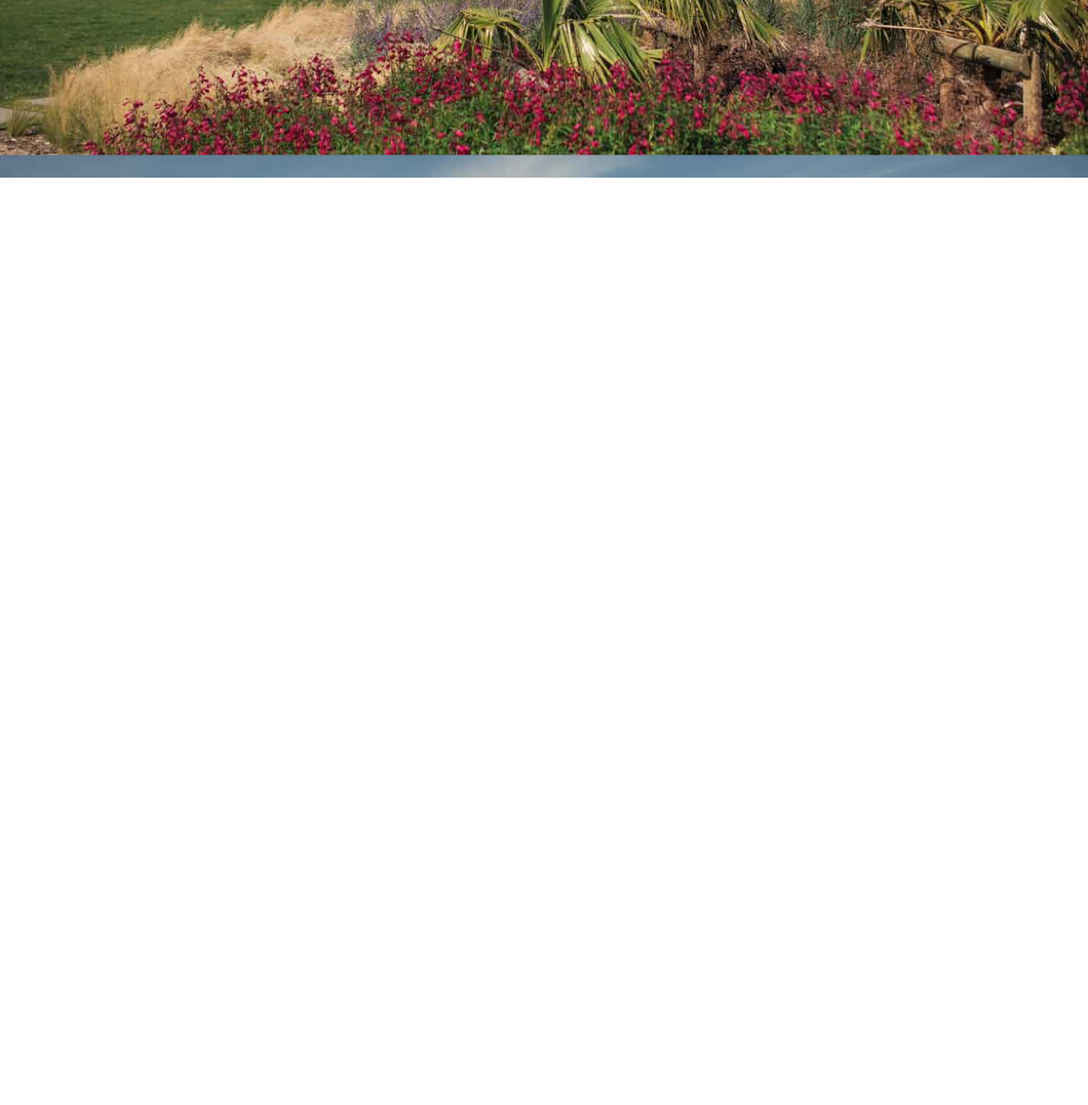
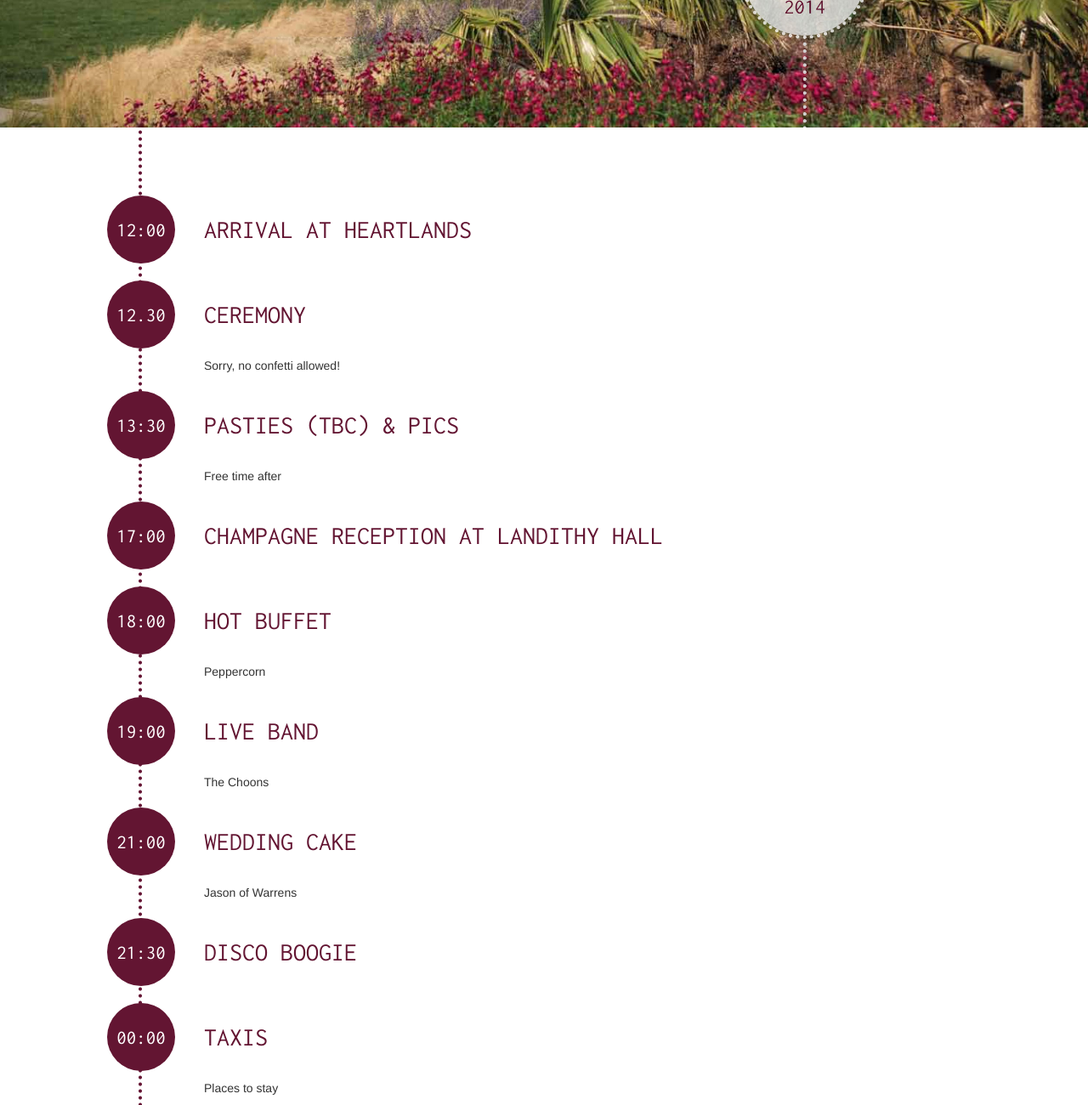
Before and after one commit to andrewdavey/wedding, a website: page index.html in a window 1280 px wide. Shown: the part 591-1891 px from the top of the page at 85% size. Before the commit the page ends 800 px from the top, so only its background shows below. Drawn offline with Linux system fonts and the light colour scheme; a web font is replaced by a local one.

Commit message:
Header and schedule

```diff
--- a/index.html
+++ b/index.html
@@ -7,7 +7,7 @@
     <title>Andrew & Sarah's Wedding</title>
 
     <link href="css/index.css" rel="stylesheet">
-    <link href='http://fonts.googleapis.com/css?family=Codystar|Give+You+Glory|Stalemate|Sacramento' rel='stylesheet' type='text/css'>
+    <link href='http://fonts.googleapis.com/css?family=Codystar|Inconsolata' rel='stylesheet' type='text/css'>
 
     <!-- HTML5 Shim and Respond.js IE8 support of HTML5 elements and media queries -->
     <!-- WARNING: Respond.js doesn't work if you view the page via file:// -->
@@ -17,12 +17,69 @@
     <![endif]-->
 </head>
 <body>
-    <div class="container">
-        <div class="header">
-            <h1>Andrew & Sarah</h1>
-            <p class="getting-married">Getting Married</p>
-            <p class="date">18<span>th</span> October <span>2014</span></p>
+    <img class="header" src="/images/header-background.jpg" />
+    <div class="schedule-item">
+        <div class="time">
+            12:00
         </div>
+        <h2>Arrival at Heartlands</h2>
+        <p></p>
+    </div>
+    <div class="schedule-item">
+        <div class="time">
+            12.30
+        </div>
+        <h2>Ceremony</h2>
+        <p>Sorry, no confetti allowed!</p>
+    </div>
+    <div class="schedule-item">
+        <div class="time">
+            13:30
+        </div>
+        <h2>Pasties (tbc) &amp; Pics</h2>
+        <p>Free time after</p>
+    </div>
+    <div class="schedule-item">
+        <div class="time">
+            17:00
+        </div>
+        <h2>Champagne Reception at Landithy Hall</h2>
+        <p></p>
+    </div>
+    <div class="schedule-item">
+        <div class="time">
+            18:00
+        </div>
+        <h2>Hot Buffet</h2>
+        <p>Peppercorn</p>
+    </div>
+    <div class="schedule-item">
+        <div class="time">
+            19:00
+        </div>
+        <h2>Live Band</h2>
+        <p>The Choons</p>
+    </div>
+    <div class="schedule-item">
+        <div class="time">
+            21:00
+        </div>
+        <h2>Wedding Cake</h2>
+        <p>Jason of Warrens</p>
+    </div>
+    <div class="schedule-item">
+        <div class="time">
+            21:30
+        </div>
+        <h2>Disco Boogie</h2>
+        <p></p>
+    </div>
+    <div class="schedule-item">
+        <div class="time">
+            00:00
+        </div>
+        <h2>Taxis</h2>
+        <p>Places to stay</p>
     </div>
 </body>
 </html>
--- a/less/site.less
+++ b/less/site.less
@@ -1,28 +1,41 @@
 body {
-  background: url(/images/engine-house.png);
-  background-size: 100%;
+  background-image: url(/images/timeline.png);
+  background-repeat: repeat-y;
+  background-position: 163px top;
 }
 
 .header {
-  color: #fefefe;
+  width: 100%;
+  min-width: 1000px;
+  margin-bottom: 60px;
+}
 
-  h1 {
-    font-family: 'codystar';
-    font-family: 'Give You Glory';
-    font-size: 4em;
-    text-align: center;
-  }
+.schedule-item {
+  margin: 0;
+  padding: 0 0 0 240px;
+  position: relative;
+  width: 100%;
+  min-width: 1000px;
 
-  p {
-    text-align: center;
-    font-size: 2em;
-    font-family: 'Sacramento', cursive;
-    font-family: 'Stalemate', cursive;
-  }
-
-  .getting-married {
-  }
-
-  .date {
+  h2 {
+    line-height: 80px;
+    color: #631532;
+  font-family: Inconsolata;
+  text-transform: uppercase;
   }
 }
+
+.time {
+  position: absolute;
+  left: 126px;
+  top: 0;
+  font-family: Inconsolata;
+  font-size: 23px;
+  line-height: 80px;
+  text-align: center;
+  color: #fefefe;
+  background: #631532;
+  border-radius: 50%;
+  width: 80px;
+  height: 80px;
+}
--- a/less/variables.less
+++ b/less/variables.less
@@ -316,7 +316,7 @@
 @container-md:                 @container-desktop;
 
 // Large screen / wide desktop
-@container-large-desktop:      ((1140px + @grid-gutter-width));
+@container-large-desktop:      ((940px + @grid-gutter-width));
 //** For `@screen-lg-min` and up.
 @container-lg:                 @container-large-desktop;
 
```
Also changed, not shown: css/index.css, images/._engine-house.png (added), images/._timeline.png (added), images/header-background.jpg (added), images/timeline.png (added), 1 other file.
